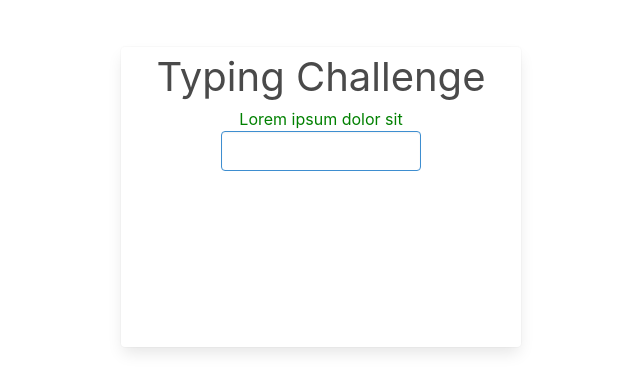
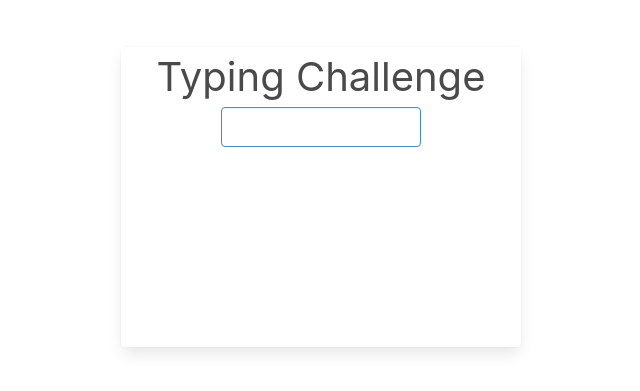
Before and after one commit to perrytran242/typing-game, an Angular app: page / in a window 1280 px wide. Shown: the part 203-594 px from the top of the page, without its empty margins (319-959 px from the left). Built offline with nearby package versions, Linux system fonts and the light colour scheme.

Commit message:
generated typing challenge

```diff
--- a/src/app/app.component.html
+++ b/src/app/app.component.html
@@ -4,9 +4,14 @@
     <div>
       <span
         *ngFor="let obj of returnSplitWord(); let i = index;">
-        <span *ngIf="obj.check" [style.color]="error" >{{ obj.letter }}</span>
-        <span *ngIf="!obj.check" [style.color]="correct" >{{ obj.letter }}</span>
+        <span>
+          <span [style.color]="error" *ngIf="obj.letter !== enteredText[i]">{{ enteredText[i] }}</span>
+
+          <span [style.color]="correct" *ngIf="obj.letter === enteredText[i]">{{ obj.letter }}</span>
+        </span>
         <!-- <ng-template #elseBlock>{{ obj.letter }}</ng-template> -->
+
+
       </span>
     </div>
 
--- a/src/app/app.component.scss
+++ b/src/app/app.component.scss
@@ -13,6 +13,10 @@
       color: red;
     }
 
+    .green_text {
+      color: green;
+    }
+
     .field {
       width: 50%;
       margin: 0 auto;
--- a/src/app/app.component.ts
+++ b/src/app/app.component.ts
@@ -10,6 +10,7 @@ export class AppComponent implements OnInit {
   compareWord = '';
   counter = 0;
   splitWord = this.returnSplitWord();
+  enteredText = '';
   correct = 'green';
   error = 'red';
 
@@ -18,17 +19,14 @@ export class AppComponent implements OnInit {
   }
 
   onInputReceived(event) {
+    console.log(event);
+    const { value } = event.target;
 
-    const { value } = event.target;
+    console.log(value);
     if (this.splitWord[this.counter].letter === value[this.counter]) {
       this.splitWord[this.counter].check = true;
     }
-
-
-    this.counter++;
-    console.log(this.counter);
-    console.log(this.splitWord);
-
+    this.enteredText = value;
   }
 
   returnSplitWord() {
```
